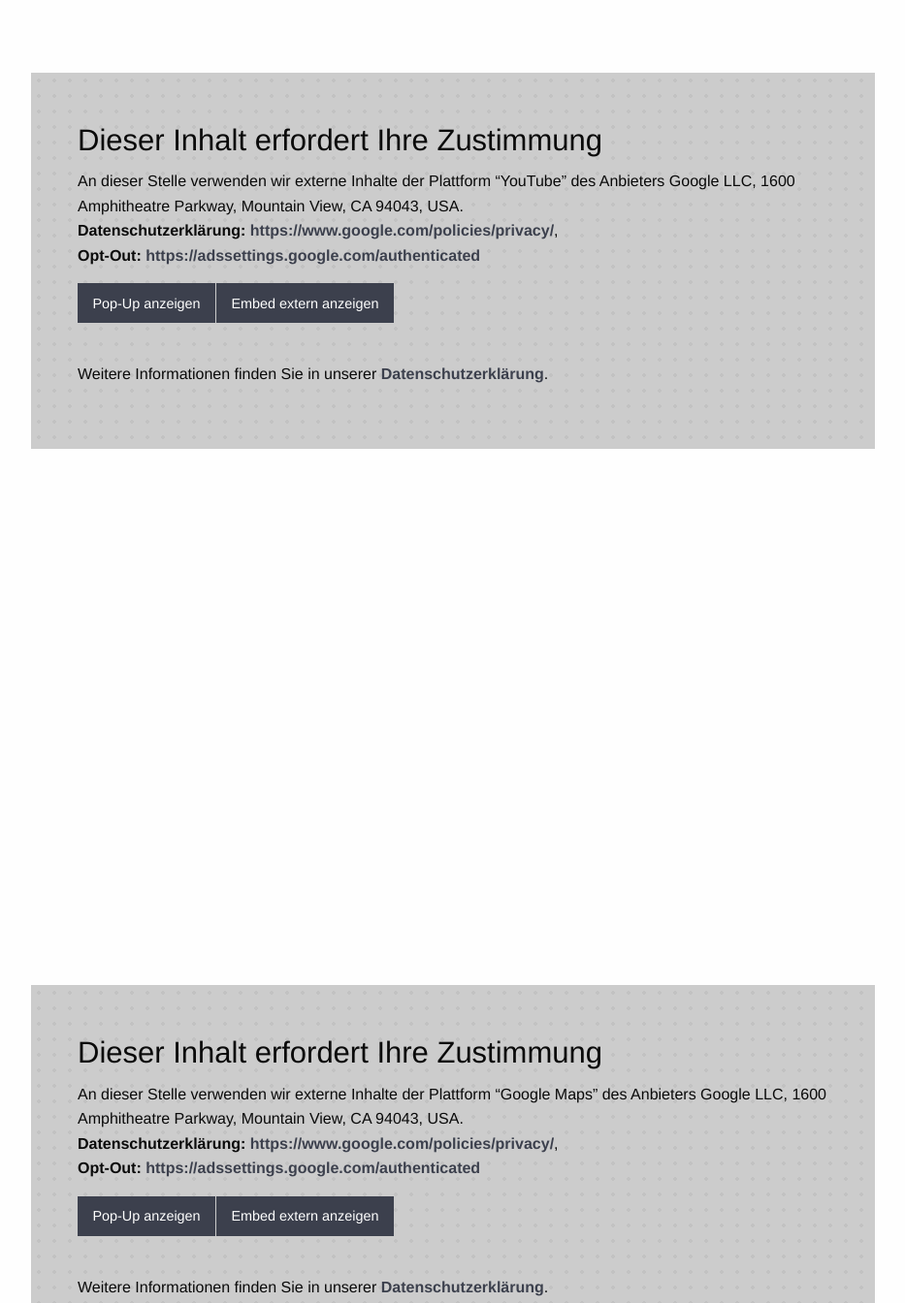
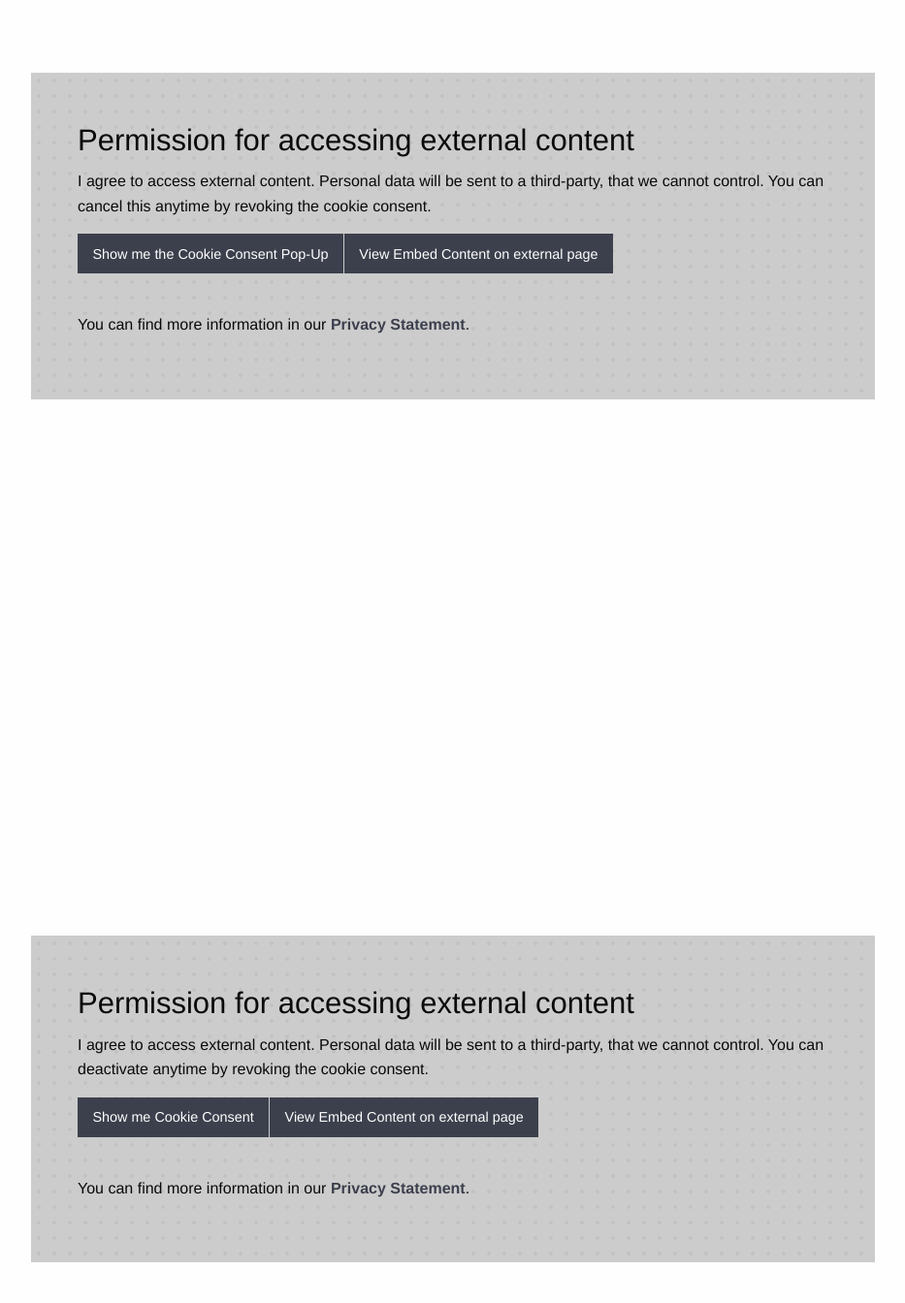
Before and after one commit to phifa/embedconsent, a website: page example/index.html in a window 1280 px wide. Shown: the part 140-1484 px from the top of the page at 97% size, without its empty margins (173-1106 px from the left). Drawn offline with nearby package versions, Linux system fonts and the light colour scheme.

Commit message:
Translate examples to english

```diff
--- a/example/index.html
+++ b/example/index.html
@@ -29,16 +29,20 @@
 
           <div class="embedconsent" data-embedconsent data-src="https://www.youtube.com/embed/fo7qA1SsG80" data-width="560" data-height="315">
             <div class="embedconsent__overlay" data-embedconsent-overlay>
-              <h3>Dieser Inhalt erfordert Ihre Zustimmung</h3>
-              <p>An dieser Stelle verwenden wir externe Inhalte der Plattform “YouTube” des Anbieters Google LLC, 1600 Amphitheatre
-                Parkway, Mountain View, CA 94043, USA. <br><strong>Datenschutzerklärung:</strong> <a target="_blank" href="https://www.google.com/policies/privacy/">https://www.google.com/policies/privacy/</a>,
-                <br><strong>Opt-Out:</strong> <a target="_blank" href="https://adssettings.google.com/authenticated">https://adssettings.google.com/authenticated</a></p>
+              <h3>Permission for accessing external content</h3>
+              <p>I agree to access external content. Personal data will be sent to a third-party, that we cannot control.
+                You can cancel this anytime by revoking the cookie consent.
+              </p>
               <div class="stacked-for-small button-group">
-                <button class="embedconsent__revokebutton button" data-embedconsent-revokebutton>Pop-Up anzeigen</button>
-                <button class="embedconsent__externbutton button" data-embedconsent-externbutton>Embed extern anzeigen</button>
+                <button class="embedconsent__revokebutton button" data-embedconsent-revokebutton>Show me the Cookie Consent
+                  Pop-Up
+                </button>
+                <button class="embedconsent__externbutton button" data-embedconsent-externbutton>View Embed Content on external
+                  page
+                </button>
               </div>
               <br>
-              <p>Weitere Informationen finden Sie in unserer <a href="#">Datenschutzerklärung</a>.</p>
+              <p>You can find more information in our <a href="#">Privacy Statement</a>.</p>
             </div>
             <div class="embedconsent__iframecontainer responsive-embed widescreen" data-embedconsent-iframecontainer></div>
           </div>
@@ -49,17 +53,18 @@
             data-link="https://www.google.com/maps/place/DAS+ACHTE+GEBOT+Werbeagentur+GmbH/@48.9575259,9.1719248,17z/data=!3m1!4b1!4m5!3m4!1s0x4799d3a7abd997ab:0xc125fc30a38dc69a!8m2!3d48.9575224!4d9.1741188"
             data-width="600" data-height="450">
             <div class="embedconsent__overlay" data-embedconsent-overlay>
-              <h3>Dieser Inhalt erfordert Ihre Zustimmung</h3>
-              <p>An dieser Stelle verwenden wir externe Inhalte der Plattform “Google Maps” des Anbieters Google LLC, 1600
-                Amphitheatre Parkway, Mountain View, CA 94043, USA. <br><strong>Datenschutzerklärung:</strong> <a target="_blank"
-                  href="https://www.google.com/policies/privacy/">https://www.google.com/policies/privacy/</a>,
-                <br><strong>Opt-Out:</strong> <a target="_blank" href="https://adssettings.google.com/authenticated">https://adssettings.google.com/authenticated</a></p>
+              <h3>Permission for accessing external content</h3>
+              <p>I agree to access external content. Personal data will be sent to a third-party, that we cannot control.
+                You can deactivate anytime by revoking the cookie consent.
+              </p>
               <div class="stacked-for-small button-group">
-                <button class="embedconsent__revokebutton button" data-embedconsent-revokebutton>Pop-Up anzeigen</button>
-                <button class="embedconsent__externbutton button" data-embedconsent-externbutton>Embed extern anzeigen</button>
+                <button class="embedconsent__revokebutton button" data-embedconsent-revokebutton>Show me Cookie Consent</button>
+                <button class="embedconsent__externbutton button" data-embedconsent-externbutton>View Embed Content on external
+                  page
+                </button>
               </div>
               <br>
-              <p>Weitere Informationen finden Sie in unserer <a href="#">Datenschutzerklärung</a>.</p>
+              <p>You can find more information in our <a href="#">Privacy Statement</a>.</p>
             </div>
             <div class="embedconsent__iframecontainer responsive-embed widescreen" data-embedconsent-iframecontainer></div>
           </div>
@@ -69,16 +74,18 @@
           <div class="embedconsent" data-embedconsent data-src="https://player.vimeo.com/video/143018597?color=ffffff&portrait=0" data-width="640"
             data-height="360">
             <div class="embedconsent__overlay" data-embedconsent-overlay>
-              <h3>Dieser Inhalt erfordert Ihre Zustimmung</h3>
-              <p>An dieser Stelle verwenden wir externe Inhalte der Plattform “Vimeo” ... <br><strong>Datenschutzerklärung:</strong>
-                <a target="_blank" href="#">...</a>,
-                <br><strong>Opt-Out:</strong> <a target="_blank" href="#">...</a></p>
+              <h3>Permission for accessing external content</h3>
+              <p>I agree to access external content. Personal data will be sent to a third-party, that we cannot control.
+                You can deactivate anytime by revoking the cookie consent.
+              </p>
               <div class="stacked-for-small button-group">
-                <button class="embedconsent__revokebutton button" data-embedconsent-revokebutton>Pop-Up anzeigen</button>
-                <button class="embedconsent__externbutton button" data-embedconsent-externbutton>Embed extern anzeigen</buttobutton>
+                <button class="embedconsent__revokebutton button" data-embedconsent-revokebutton>Show me Cookie Consent</button>
+                <button class="embedconsent__externbutton button" data-embedconsent-externbutton>View Embed Content on external
+                  page
+                </button>
               </div>
               <br>
-              <p>Weitere Informationen finden Sie in unserer <a href="#">Datenschutzerklärung</a>.</p>
+              <p>You can find more information in our <a href="#">Privacy Statement</a>.</p>
             </div>
             <div class="embedconsent__iframecontainer responsive-embed widescreen" data-embedconsent-iframecontainer></div>
           </div>
```
Also changed, not shown: example/app.js (+5 -4 lines).
